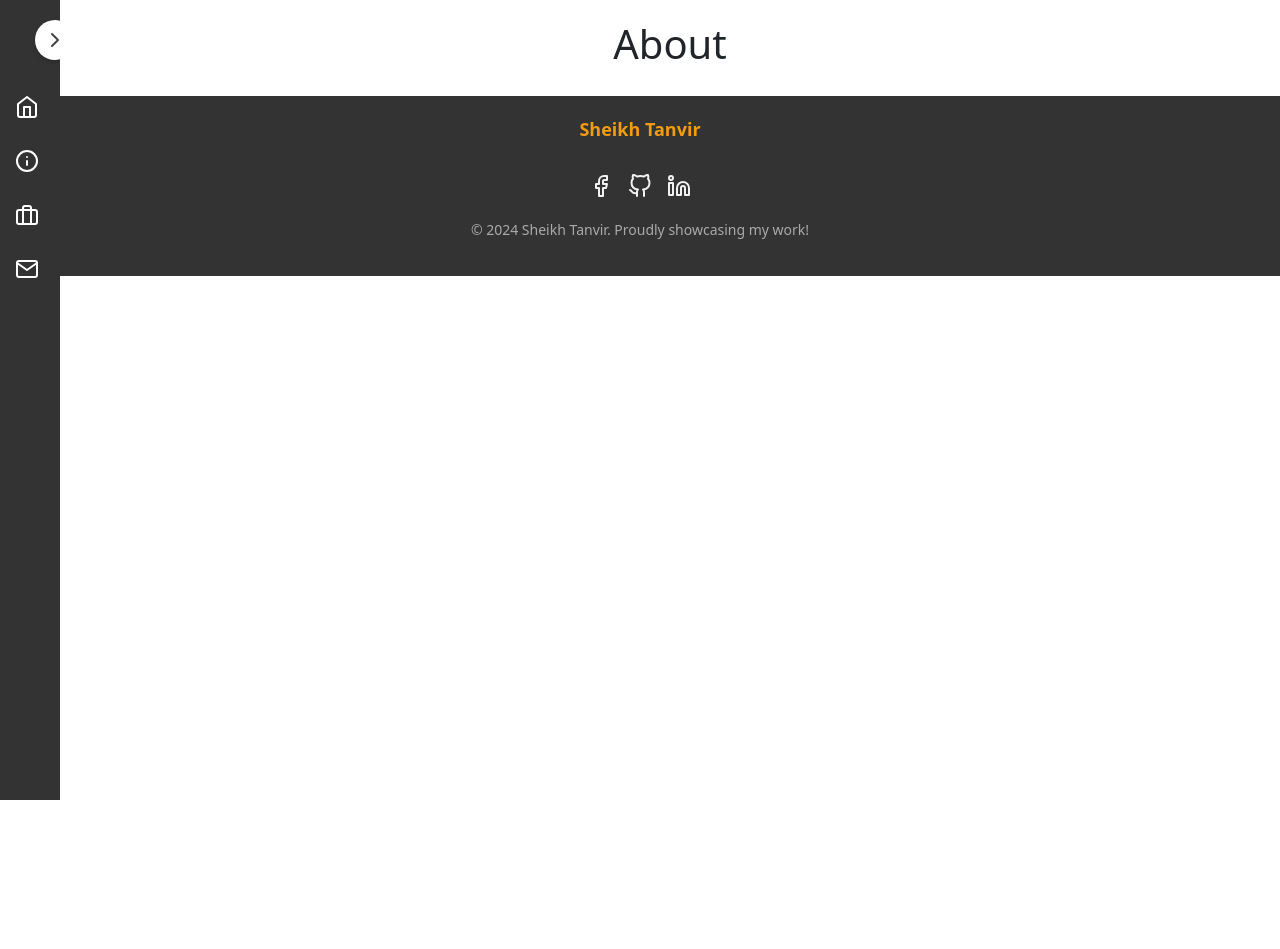
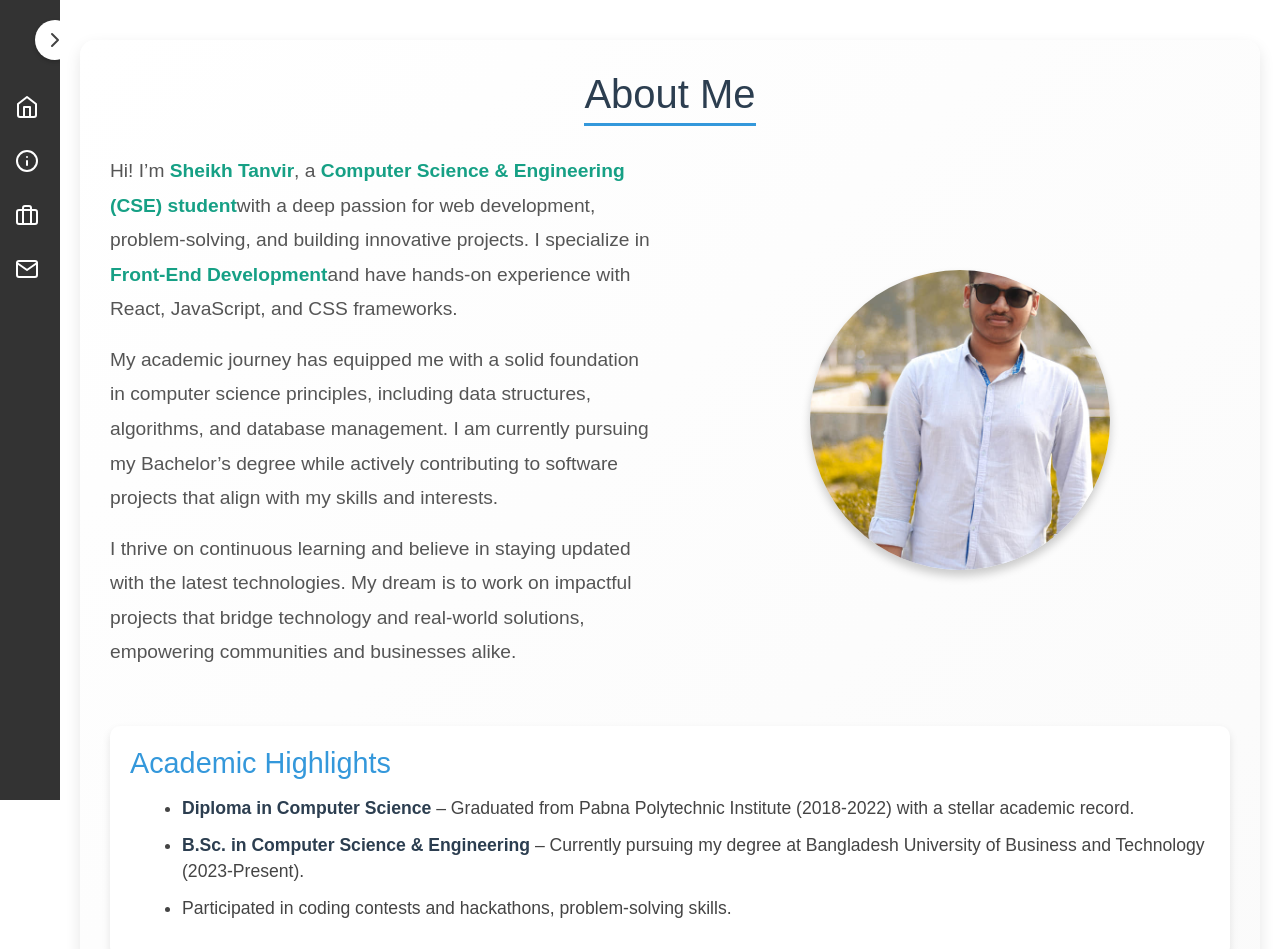
Before and after one commit to sktanvircse/Dashboard, a React (Create React App) app: page /about in a window 1280 px wide. Shown: the top 949 px of the page. Before the commit the page ends 800 px from the top, so only its background shows below. Built offline with nearby package versions, Linux system fonts and the light colour scheme.

Commit message:
about page

```diff
--- a/src/styles/_custom.scss
+++ b/src/styles/_custom.scss
@@ -220,7 +220,6 @@ body {
   margin: 0;
   padding: 0;
 }
-
 .resume-dashboard {
   max-width: 1000px;
   margin: 20px auto;
@@ -230,19 +229,16 @@ body {
   padding: 20px;
   overflow: hidden;
 }
-
 h1 {
   text-align: center;
   color: #333;
   font-size: 2.5rem;
   margin-bottom: 20px;
 }
-
 /* Section Styles */
 .section {
   margin-bottom: 30px;
 }
-
 h2 {
   font-size: 1.8rem;
   color: #333;
@@ -250,74 +246,61 @@ h2 {
   padding-bottom: 8px;
   margin-bottom: 15px;
 }
-
 /* Personal Information */
 .personal-info p {
   font-size: 1rem;
   color: #555;
   margin: 5px 0;
 }
-
 /* Skills Section */
 .skills ul {
   list-style-type: none;
   padding-left: 0;
 }
-
 .skills ul li {
   font-size: 1rem;
   color: #555;
   margin-bottom: 8px;
 }
-
 /* Experience Section */
 .experience .job h3 {
   font-size: 1.4rem;
   color: #2c3e50;
 }
-
 .experience p {
   font-size: 1rem;
   color: #555;
 }
-
 /* Education Section */
 .education-item h3 {
   font-size: 1.4rem;
   color: #2c3e50;
 }
-
 .education-item p {
   font-size: 1rem;
   color: #555;
 }
-
 /* Projects Section */
 .project {
   margin-bottom: 20px;
 }
-
 .project h3 {
   font-size: 1.4rem;
   color: #2c3e50;
 }
-
 .project p {
   font-size: 1rem;
   color: #555;
 }
-
 .project a {
   font-size: 1rem;
   color: #007bff;
   text-decoration: none;
   font-weight: bold;
 }
-
 .project a:hover {
   text-decoration: underline;
 }
-
 /* Footer */
 .footer {
   text-align: center;
@@ -327,36 +310,106 @@ h2 {
   margin-top: 30px;
   border-radius: 8px;
 }
-
 /* Responsive Design */
 @media (max-width: 768px) {
   .resume-dashboard {
     margin: 10px;
     padding: 15px;
   }
-
   h1 {
     font-size: 2rem;
   }
-
   h2 {
     font-size: 1.5rem;
   }
-
   h3 {
     font-size: 1.2rem;
   }
-
   .section {
     margin-bottom: 20px;
   }
-
   .skills ul {
     padding-left: 20px;
   }
-
   .project a {
     display: block;
     margin-top: 10px;
   }
 }
+
+
+//About
+.about-container {
+  background: linear-gradient(135deg, #ffffff, #f9f9f9);
+  padding: 30px;
+  border-radius: 15px;
+  margin: 20px auto;
+  max-width: 1500px;
+  box-shadow: 0 6px 15px rgba(0, 0, 0, 0.1);
+  font-family: 'Arial', sans-serif;
+}
+.about-header {
+  text-align: center;
+  margin-bottom: 20px;
+}
+.about-heading {
+  font-size: 2.5rem;
+  color: #2c3e50;
+  border-bottom: 3px solid #3498db;
+  display: inline-block;
+  padding-bottom: 5px;
+}
+.about-content {
+  display: flex;
+  justify-content: space-between;
+  align-items: center;
+  gap: 20px;
+}
+.about-text-container {
+  flex: 1;
+  padding-right: 20px;
+}
+.about-text {
+  font-size: 1.2rem;
+  line-height: 1.8;
+  color: #555;
+}
+.about-highlights {
+  color: #16a085;
+  font-weight: bold;
+}
+.about-image-container {
+  flex: 1;
+  text-align: center;
+}
+.about-image {
+  width: 300px;
+  height: 300px;
+  border-radius: 50%;
+  object-fit: cover;
+  box-shadow: 0 6px 10px rgba(0, 0, 0, 0.2);
+}
+.academic-highlights, .technical-expertise, .fun-facts {
+  margin-top: 40px;
+  padding: 20px;
+  background: #ffffff;
+  border-radius: 10px;
+  box-shadow: 0 4px 8px rgba(0, 0, 0, 0.1);
+}
+.academic-heading, .technical-heading, .fun-facts-heading {
+  font-size: 1.8rem;
+  color: #3498db;
+  margin-bottom: 15px;
+}
+.academic-list, .skills-list, .fun-facts-list {
+  list-style: disc;
+  margin-left: 20px;
+  font-size: 1.1rem;
+  color: #444;
+}
+.academic-list li, .skills-list li, .fun-facts-list li {
+  margin-bottom: 10px;
+}
+.skills-list strong, .academic-list strong {
+  color: #2c3e50;
+}
--- a/src/views/pages/About/index.jsx
+++ b/src/views/pages/About/index.jsx
@@ -1,11 +1,90 @@
-import React from 'react'
+import React from 'react';
+import pic from '../../../assets/images/dd.jpg'
 
-const index = () => {
+const AboutSection = () => {
   return (
-    <>
-      <h1>About</h1>
-    </>
-  )
-}
+    <div className="about-container">
+      <div className="about-header">
+        <h2 className="about-heading">About Me</h2>
+      </div>
+      <div className="about-content">
+        {/* Left Column */}
+        <div className="about-text-container">
+          <p className="about-text">
+            Hi! I’m <span className="about-highlights">Sheikh Tanvir</span>, a
+            <span className="about-highlights"> Computer Science & Engineering (CSE) student</span>
+            with a deep passion for web development, problem-solving, and building innovative projects.
+            I specialize in <span className="about-highlights">Front-End Development</span>
+            and have hands-on experience with React, JavaScript, and CSS frameworks.
+          </p>
+          <p className="about-text">
+            My academic journey has equipped me with a solid foundation in computer science principles,
+            including data structures, algorithms, and database management. I am currently pursuing
+            my Bachelor’s degree while actively contributing to software projects that align with my skills
+            and interests.
+          </p>
+          <p className="about-text">
+            I thrive on continuous learning and believe in staying updated with the latest technologies.
+            My dream is to work on impactful projects that bridge technology and real-world solutions,
+            empowering communities and businesses alike.
+          </p>
+        </div>
+        {/* Right Column */}
+        <div className="about-image-container">
+          <img
+            src={pic}
+            alt="Profile"
+            className="about-image"
+          />
+        </div>
+      </div>
 
-export default index
+      {/* Academic Highlights Section */}
+      <div className="academic-highlights">
+        <h3 className="academic-heading">Academic Highlights</h3>
+        <ul className="academic-list">
+          <li>
+            <strong>Diploma in Computer Science</strong> –
+            Graduated from Pabna Polytechnic Institute (2018-2022) with a stellar academic record.
+          </li>
+          <li>
+            <strong>B.Sc. in Computer Science & Engineering</strong> –
+            Currently pursuing my degree at Bangladesh University of Business and Technology (2023-Present).
+          </li>
+          <li>
+            Participated in coding contests and hackathons, problem-solving skills.
+          </li>
+          {/* <li>
+            Presented a research paper: <em>"A Review on Emotion Detection from Text"</em> at a national conference.
+          </li> */}
+        </ul>
+      </div>
+
+      {/* Technical Expertise Section */}
+      <div className="technical-expertise">
+        <h3 className="technical-heading">Technical Expertise</h3>
+        <ul className="skills-list">
+          <li>Proficient in <strong>React.js, Angular.js JavaScript, HTML5, CSS3</strong>.</li>
+          <li>Experience with <strong>Bootstrap</strong> and <strong>Tailwind CSS</strong>.</li>
+          <li>Familiarity with back-end technologies like <strong>Node.js</strong> and <strong>Express</strong>.</li>
+          <li>Database management skills using <strong>MySQL</strong>.</li>
+          <li>Query in <strong>GraphQL</strong> and <strong>Apollo Client</strong></li>
+          <li>Version control with <strong>Git & GitHub</strong>.</li>
+        </ul>
+      </div>
+
+      {/* Fun Facts Section */}
+      <div className="fun-facts">
+        <h3 className="fun-facts-heading">Fun Facts About Me</h3>
+        <ul className="fun-facts-list">
+          <li>I love participating in coding contests and solving algorithmic problems.</li>
+          <li>I’ve developed a habit of reading tech blogs and experimenting with new frameworks.</li>
+          <li>Besides tech, I enjoy exploring different cuisines and watching tech-themed movies.</li>
+          <li>I dream of publishing open-source tools that make developers’ lives easier.</li>
+        </ul>
+      </div>
+    </div>
+  );
+};
+
+export default AboutSection;
--- a/src/views/pages/Dashboard/index.jsx
+++ b/src/views/pages/Dashboard/index.jsx
@@ -30,7 +30,7 @@ const Dashboard = () => {
       fontFamily: 'Arial, sans-serif',
       backgroundColor: '#f4f7fc',
       color: '#333',
-      margin: '0 auto',
+      margin: '20px auto',
       padding: '20px',
       maxWidth: '1500px',
       borderRadius: '8px',
```
